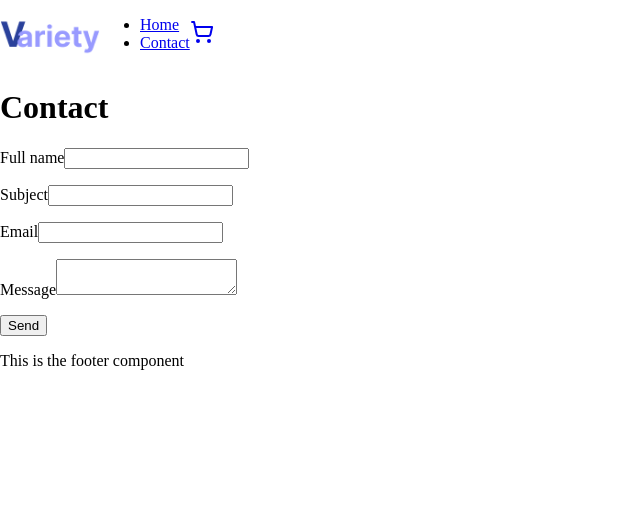
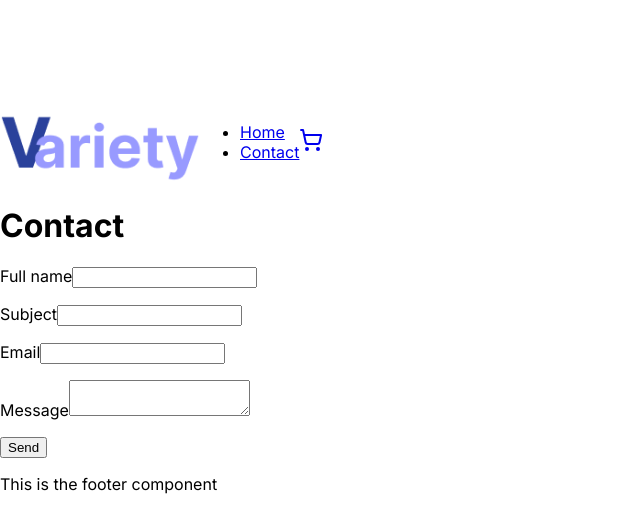
Before and after one commit to Inaelise/js-frameworks-ca, a React (Vite) app: page /contact in a window 1280 px wide. Shown: the top 532 px of the page, without its empty margins (0-640 px from the left). Built offline with nearby package versions, Linux system fonts and the light colour scheme; no server answers.

Commit message:
Adds padding and font to body and removes logo style

```diff
--- a/src/index.css
+++ b/src/index.css
@@ -1,5 +1,7 @@
 body {
   margin: 0;
+  padding-top: 100px;
+  font-family: "Inter", "sans-serif";
 }
 
 img {
@@ -31,9 +33,6 @@ img {
   }
 }
 
-.logo {
-  width: 100px;
-}
 .star-icon {
   width: 15px;
   padding-right: 2px;
```
